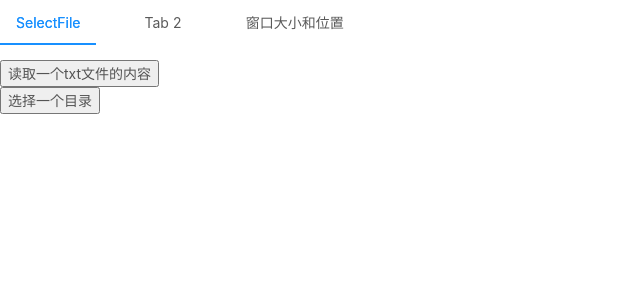
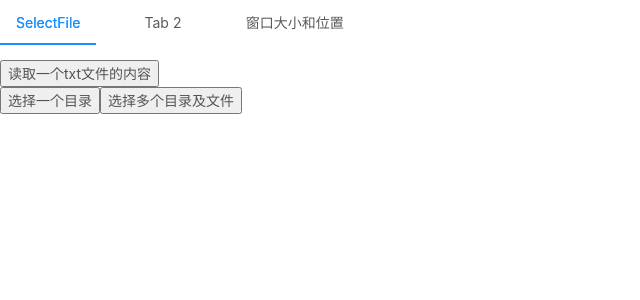
Before and after one commit to okuc/-react-typescript-electron, a React (Create React App) app: page / in a window 1280 px wide. Shown: the top 300 px of the page, without its empty margins (0-640 px from the left). Built offline with nearby package versions, Linux system fonts and the light colour scheme.

Commit message:
选择多个文件及目录

```diff
--- a/src/compments/SelectFile.tsx
+++ b/src/compments/SelectFile.tsx
@@ -46,21 +46,16 @@ export default class SelectFile extends React.Component<Props, State> {
     });
   };
   /**
-   * 弹出文件选择框，选择 .txt 文件
-   * 将选中的 .txt 内容展示到页面
+   * 弹出文件选择框，选择目录
+   * 将选中的 文件夹中的文件列表展示到页面
    */
   public getSelDirectory = async () => {
     const result = await remote.dialog.showOpenDialog({
       title: "请选择 .txt 文件",
       defaultPath: "D:\\Personal\\Desktop",
       properties: ["openDirectory"],
+     // properties: ["openFile","multiSelections"],//多选，可以同时选择文件和目录
       //buttonLabel:"请选择",选择窗口按钮的名称
-      filters: [
-        {
-          name: "txt",
-          extensions: ["txt"],
-        },
-      ],
     });
 
     let allFiles1: Array<string> = [];
@@ -72,12 +67,37 @@ export default class SelectFile extends React.Component<Props, State> {
     this.setState(() => ({ directoryName: allFiles1 }));
   };
 
+  /**
+   * 弹出文件选择框，选择多个目录和文件
+   * 将选中的文件夹及文件列表展示到页面
+   */
+  public getSelMulDirectory = async () => {
+    const result = await remote.dialog.showOpenDialog({
+      title: "请选择目录及文件",
+      defaultPath: "D:\\Personal\\Desktop",
+      properties: ["openFile","multiSelections"],//多选，可以同时选择文件和目录
+      //buttonLabel:"请选择",选择窗口按钮的名称
+      filters: [
+        {
+          name: "txt",
+          extensions: ["txt"],
+        },
+        {
+          name: ".jpg",
+          extensions: ["jpg"],
+        },
+      ],
+    });
+
+    this.setState(() => ({ directoryName: result.filePaths }));
+  };
   public render = (): JSX.Element => {
     return (
       <section>
         <button onClick={this.readTxtFileData}>读取一个txt文件的内容</button>
         <div dangerouslySetInnerHTML={{ __html: this.state.txtFileData }} />
         <button onClick={this.getSelDirectory}>选择一个目录</button>
+        <button onClick={this.getSelMulDirectory}>选择多个目录及文件</button>
         <div
           dangerouslySetInnerHTML={{
             __html: this.state.directoryName.toString(),
```
